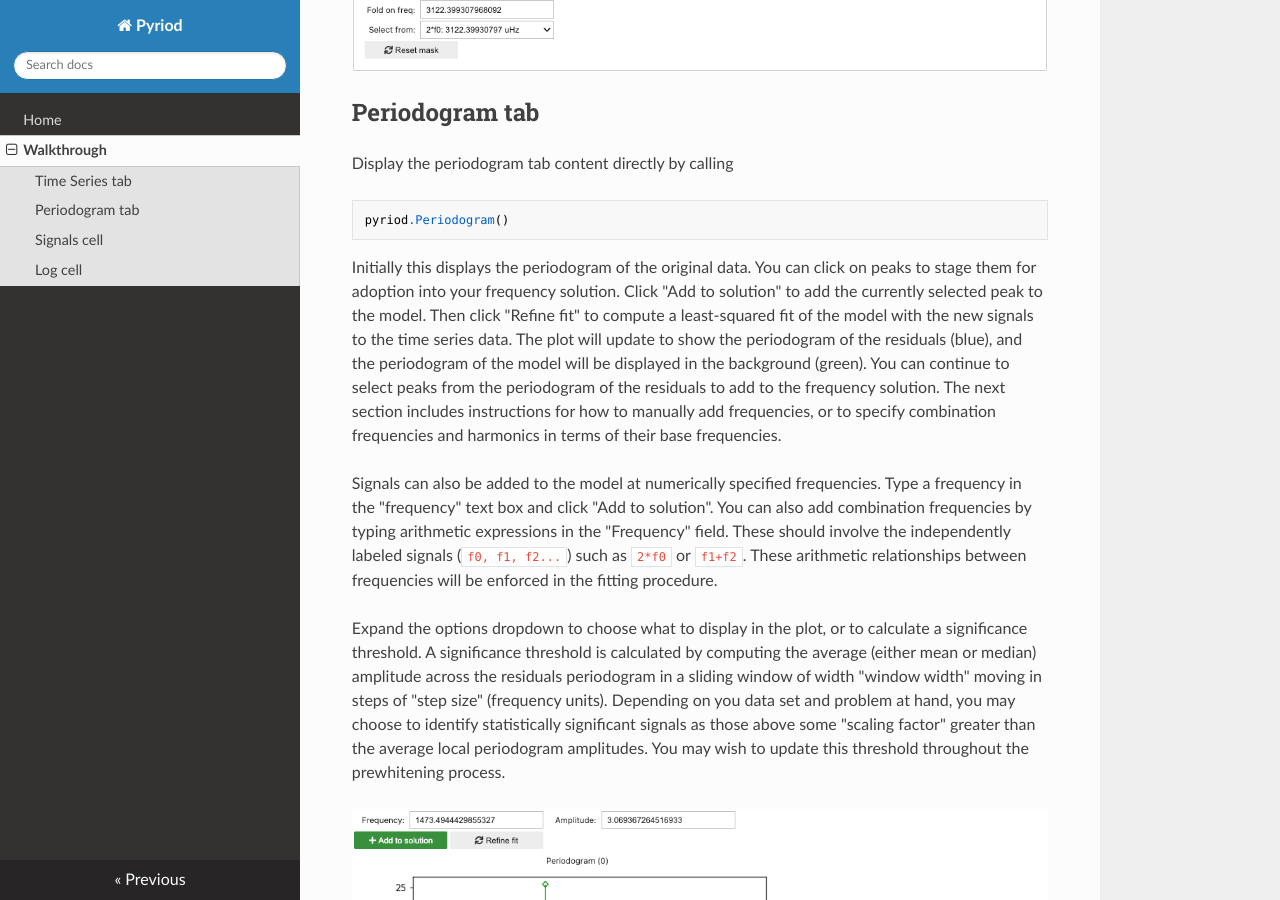
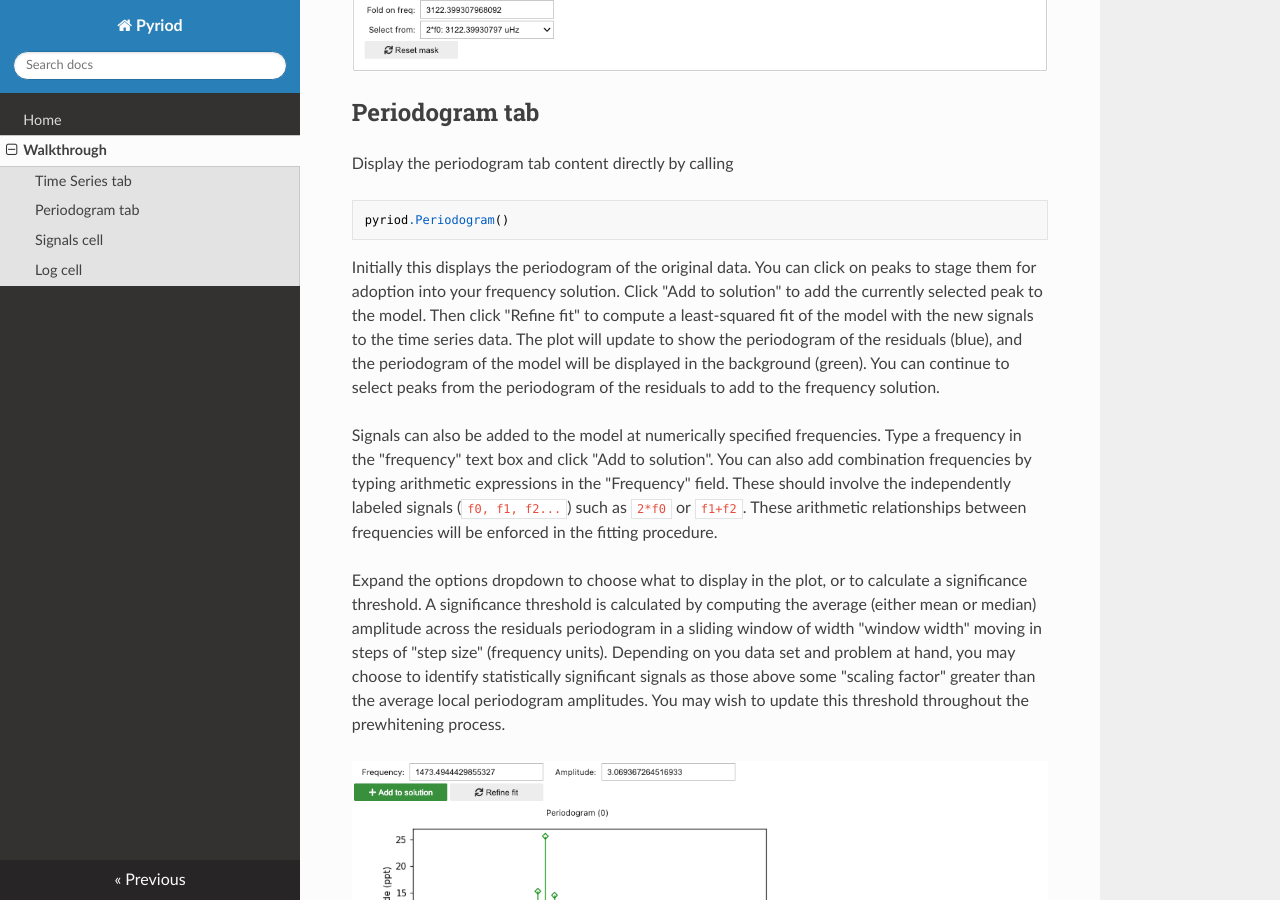
Before and after one commit to keatonb/Pyriod, an MkDocs documentation site: the page built from docs/walkthrough.md, in a window 1280 px wide and 900 px high, scrolled down 1828 px. Built offline with MkDocs 1.6.1, drawn with Linux system fonts in a browser that asks for light colours; nearby versions of some CDN libraries.

Commit message:
minor docs edit

`````diff
--- a/docs/walkthrough.md
+++ b/docs/walkthrough.md
@@ -44,7 +44,7 @@ Display the periodogram tab content directly by calling
 pyriod.Periodogram()
 ````
 
-Initially this displays the periodogram of the original data.  You can click on peaks to stage them for adoption into your frequency solution. Click "Add to solution" to add the currently selected peak to the model.  Then click "Refine fit" to compute a least-squared fit of the model with the new signals to the time series data.  The plot will update to show the periodogram of the residuals (blue), and the periodogram of the model will be displayed in the background (green). You can continue to select peaks from the periodogram of the residuals to add to the frequency solution. The next section includes instructions for how to manually add frequencies, or to specify combination frequencies and harmonics in terms of their base frequencies.
+Initially this displays the periodogram of the original data.  You can click on peaks to stage them for adoption into your frequency solution. Click "Add to solution" to add the currently selected peak to the model.  Then click "Refine fit" to compute a least-squared fit of the model with the new signals to the time series data.  The plot will update to show the periodogram of the residuals (blue), and the periodogram of the model will be displayed in the background (green). You can continue to select peaks from the periodogram of the residuals to add to the frequency solution.
 
 Signals can also be added to the model at numerically specified frequencies. Type a frequency in the "frequency" text box and click "Add to solution". You can also add combination frequencies by typing arithmetic expressions in the "Frequency" field. These should involve the independently labeled signals (`f0, f1, f2...`) such as `2*f0` or `f1+f2`. These arithmetic relationships between frequencies will be enforced in the fitting procedure.
 
`````
